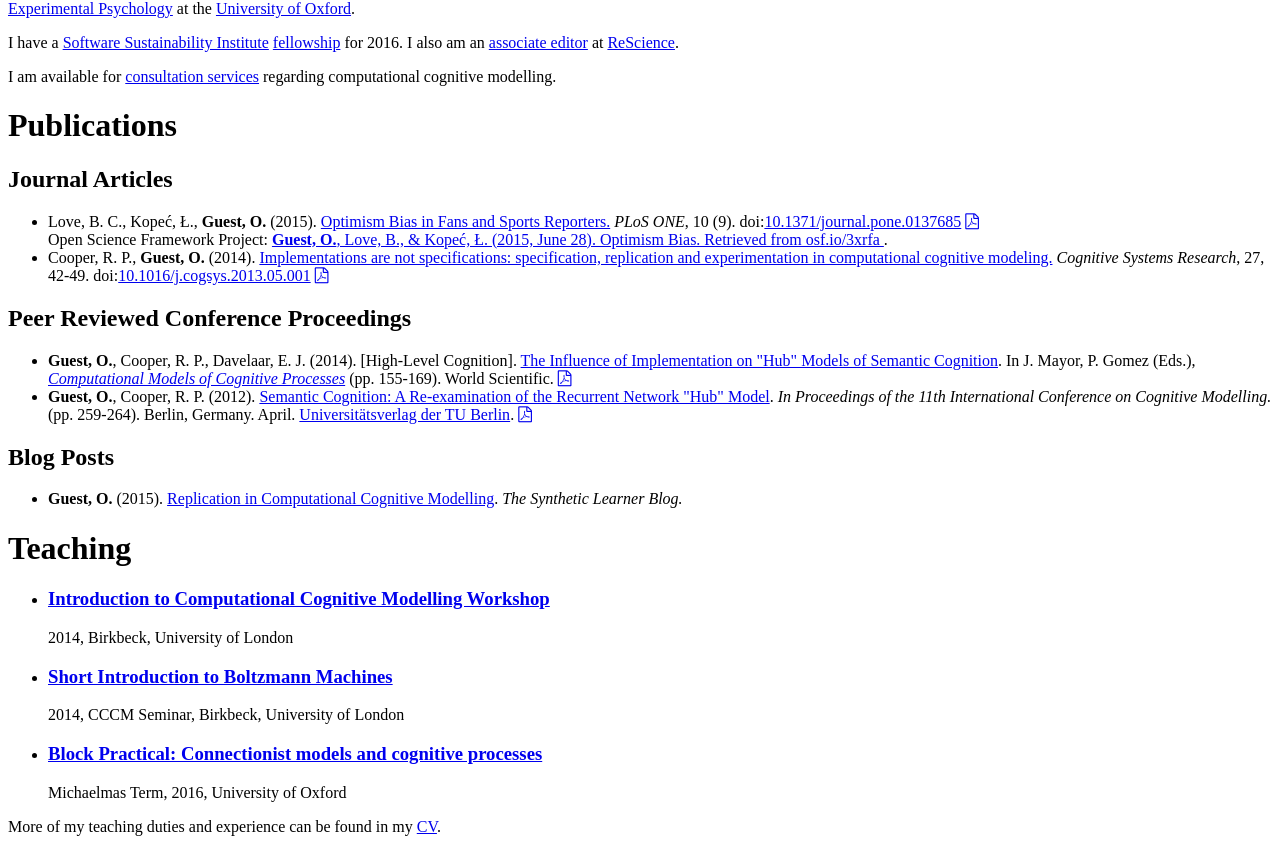
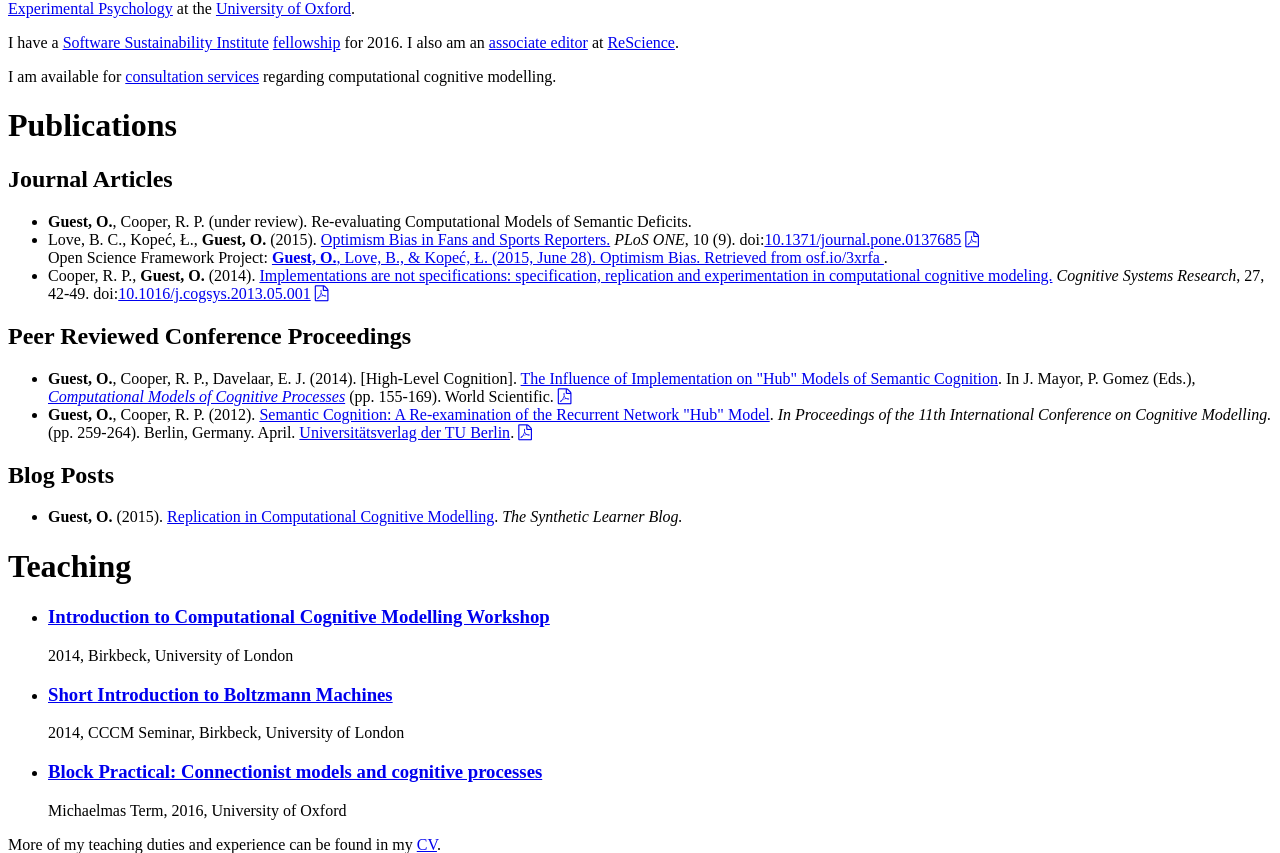
Before and after one commit to oliviaguest/oliviaguest.github.io, a Jekyll site: the page built from index.html, in a window 1280 px wide and 900 px high, scrolled down 459 px, cut to the strip 47-900 px from the top of the window. Built offline with Jekyll 4.4.1, drawn with Linux system fonts in a browser that asks for light colours; nearby versions of some CDN libraries; some web fonts are replaced.

Commit message:
Update publications.md

```diff
--- a/_includes/publications.md
+++ b/_includes/publications.md
@@ -1,5 +1,7 @@
 <h2>Journal Articles</h2>
 <ul class="cv">
+  <li class="cv"><b>Guest, O.</b>, Cooper, R. P. (under review). Re-evaluating Computational Models of Semantic Deficits.</li>
+
   <li class="cv">Love, B. C., Kopeć, Ł., <b>Guest, O.</b> (2015). <a href="//dx.doi.org/10.1371/journal.pone.0137685">Optimism Bias in Fans and Sports Reporters.</a> <em>PLoS ONE</em>, 10 (9). doi:<a href="//dx.doi.org/10.1371/journal.pone.0137685">10.1371/journal.pone.0137685</a>
   <a href="//www.plosone.org/article/fetchObject.action?uri=info:doi/10.1371/journal.pone.0137685&representation=PDF"><i class="fa fa-file-pdf-o" aria-hidden="true"></i></a>
   <br/>
```
